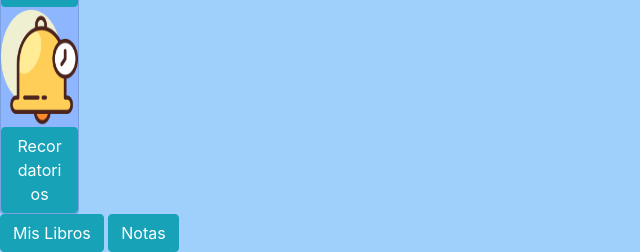
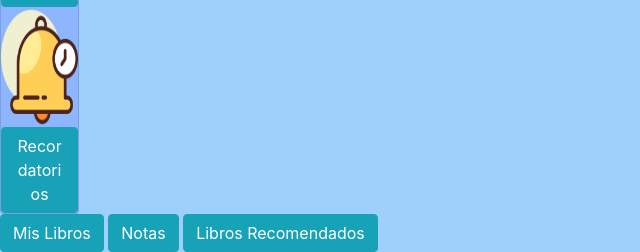
Before and after one commit to jmcamargoh/Omnilegents, a Django app: page /home/ in a window 1280 px wide. Shown: the part 564-816 px from the top of the page, without its empty margins (0-640 px from the left). Run offline with Django 4.2, Linux system fonts and the light colour scheme; a user stored in the database is signed in.

Commit message:
Recomendar Libros (hay repetidos)

```diff
--- a/Omni/static/app/css/estilos.css
+++ b/Omni/static/app/css/estilos.css
@@ -65,3 +65,8 @@ nav > ul > li > a {
     max-width: 1500px;
     min-height: 100vh;
 }
+
+#card {
+    margin-bottom: 20px;
+    padding: 10px;
+  }
--- a/Omni/templates/home.html
+++ b/Omni/templates/home.html
@@ -33,6 +33,7 @@
     <nav id="home_navi">
             <a href="{% url 'mislibros'  %}" class="btn btn-info">Mis Libros</a>
             <a href="{% url 'lista_notas' %}" class="btn btn-info">Notas</a>
+            <a href="{% url 'recomendar_libros' %}" class="btn btn-info">Libros Recomendados</a>
     </nav>
 
 {% endblock %}
--- a/Omni/views.py
+++ b/Omni/views.py
@@ -134,6 +134,25 @@ def calificar_libro(request, libro_pk):
             messages.success(request, 'Libro calificado correctamente.')
    return redirect('mis_libros')
 
+
+def recomendar_libros(request):
+    if request.user.is_authenticated:
+        libros_usuario = Lib_User.objects.filter(usuario=request.user)
+        autores = set()
+        for libro in libros_usuario:
+            autores.update(libro.libro.autores.split(","))
+
+        libros_recomendados = []
+        for autor in autores:
+            libros = Libro.objects.filter(autores__contains=autor).order_by("-num_pages")[:5]
+            libros_recomendados.extend(list(libros))
+
+        context = {"libros_recomendados": libros_recomendados}
+        return render(request, "recomendar_libros.html", context)
+    else:
+        return redirect("login")
+
+
 #---------------------------------------
 # Manejo de las notas en la aplicación
 
--- a/Omnilegents/urls.py
+++ b/Omnilegents/urls.py
@@ -27,6 +27,7 @@ urlpatterns = [
     path("mislibros/", OmniViews.mislibros, name='mislibros'),
     path("cambiarPagLeidas/<int:pk>/",OmniViews.cambiarPagLeidas,name="cambiarPagLeidas"),
     path('calificar_libro/<int:libro_pk>/', OmniViews.calificar_libro, name='calificar_libro'),
+    path('recomendar-libros/', OmniViews.recomendar_libros, name='recomendar_libros'),
 
     path("import_csv/", OmniViews.import_csv),
     path('', include('accounts.urls')),
```
Also changed, not shown: Omni/models.py (+8 -1 lines), Omni/templates/recomendar_libros.html (added, +34 -0 lines), Omnilegents.db.
